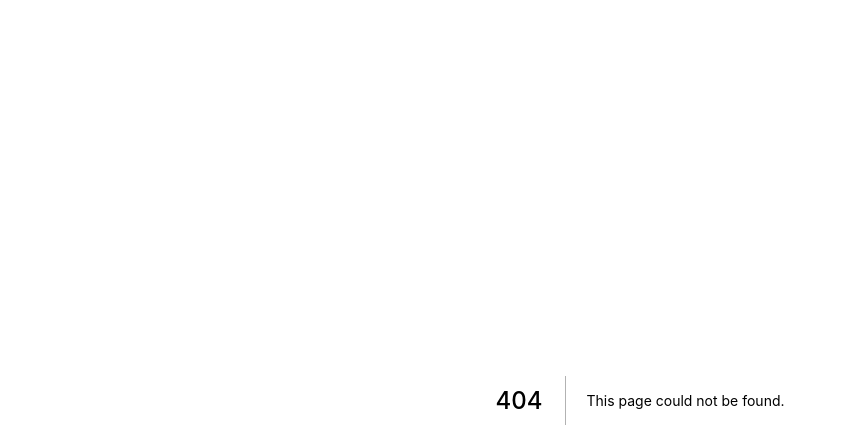
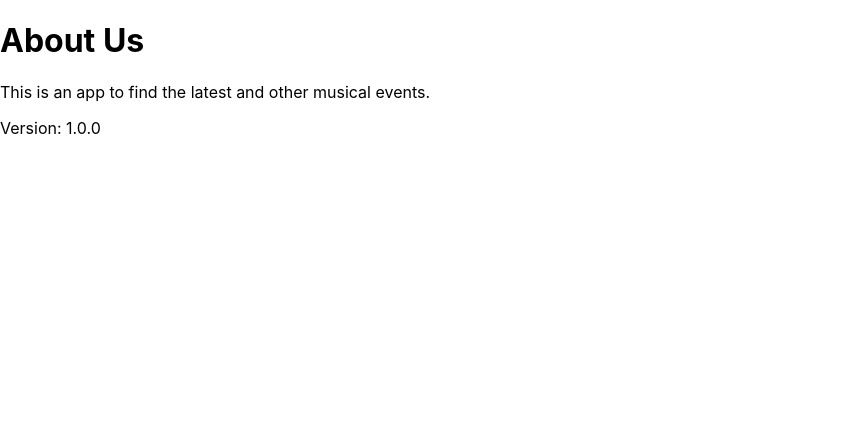
Before and after one commit to patelsaheb1219/dj-events-frontend, a Next.js app: page /about in a window 1280 px wide. Before the commit this address had no page. Shown: the top 448 px of the page, without its empty margins (0-847 px from the left). Built offline with nearby package versions, Linux system fonts and the light colour scheme.

Commit message:
Pages: About Page, Message: Created a basic About Page

```diff
--- /dev/null
+++ b/pages/about.js
@@ -0,0 +1,9 @@
+export default function AboutPage() {
+  return (
+    <div>
+      <h1>About Us</h1>
+      <p>This is an app to find the latest and other musical events.</p>
+      <p>Version: 1.0.0</p>
+    </div>
+  )
+}
```
